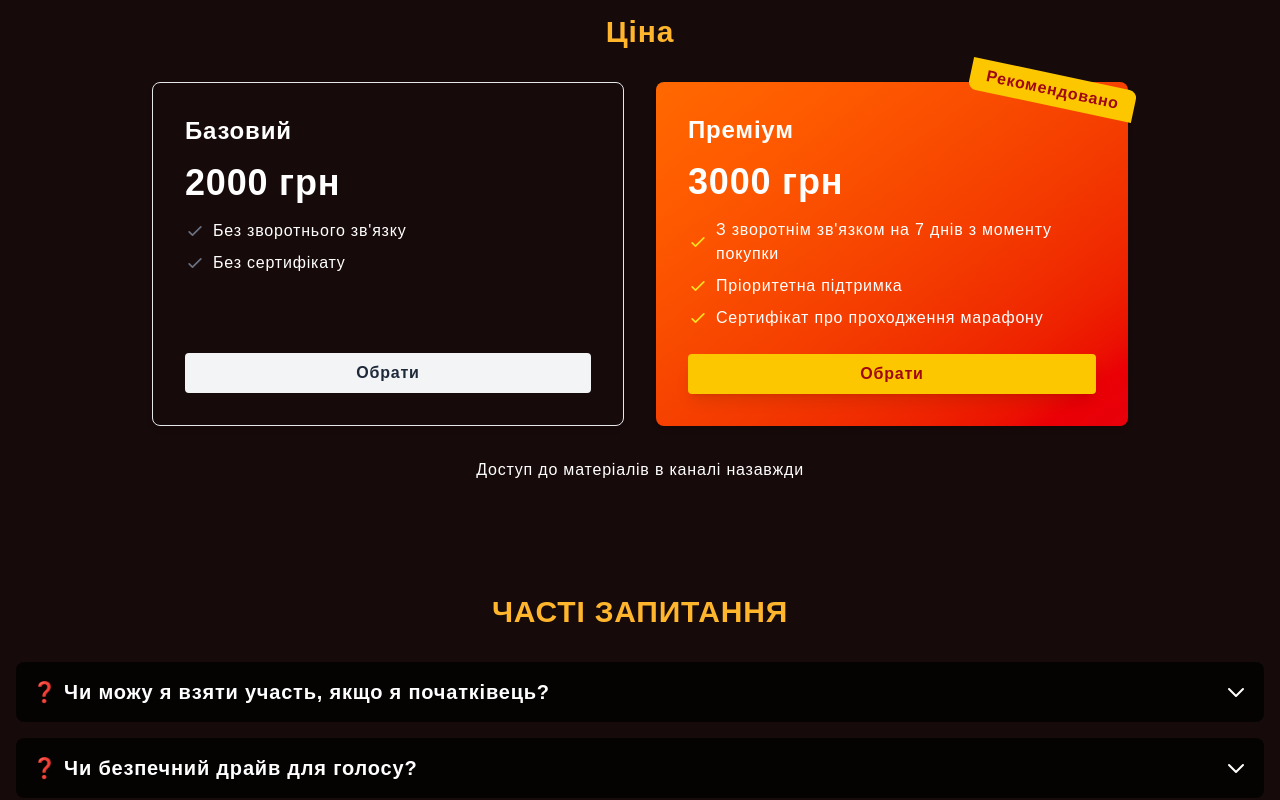
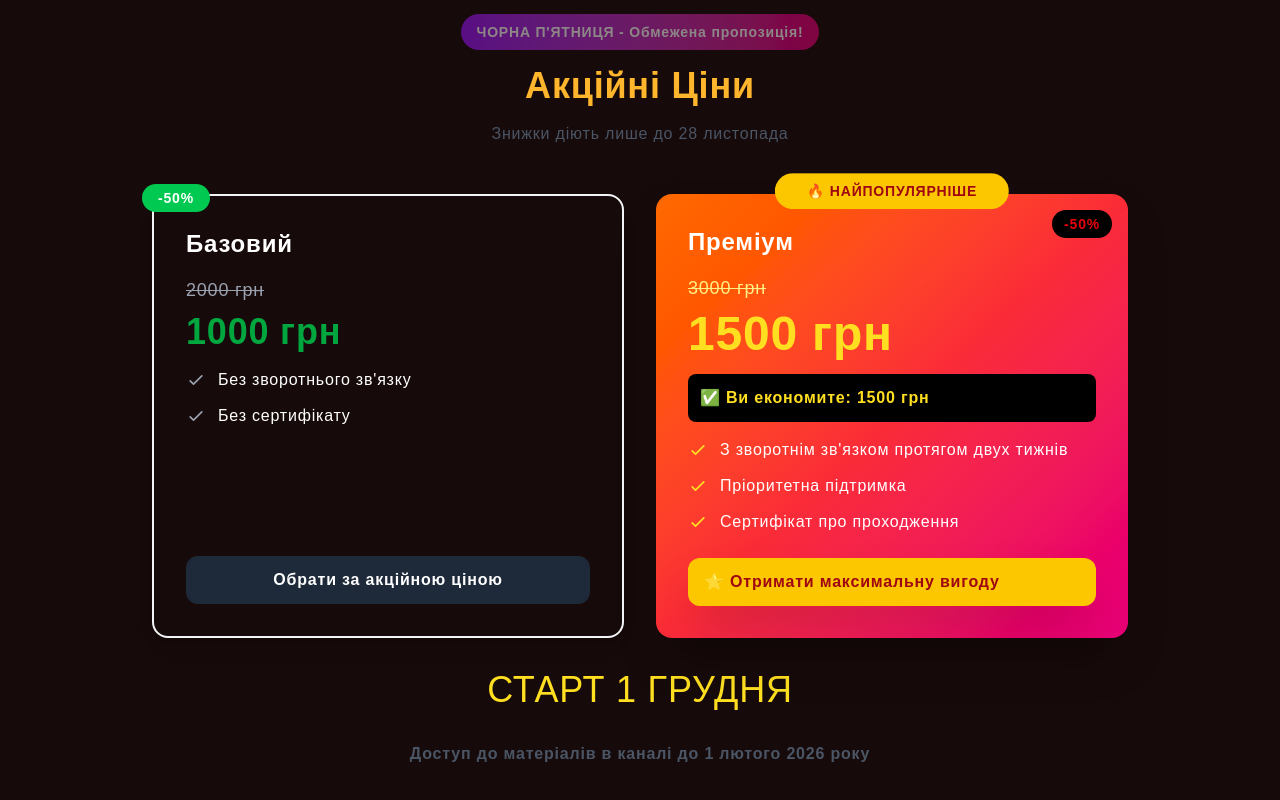
Before and after one commit to GrigoriyShkarta/fireUpYourDriveUa, a Next.js app: page / in a window 1280 px wide. Shown: the part 5300-6100 px from the top of the page. Built offline with nearby package versions, Linux system fonts and the light colour scheme; a web font is replaced by a local one.

Commit message:
fixed price

```diff
--- a/components/Price.tsx
+++ b/components/Price.tsx
@@ -1,128 +1,244 @@
+// export default function Price() {
+// 	return (
+// 		<div className='py-16 px-6 max-w-5xl mx-auto w-full'>
+// 			<h2 className='text-3xl font-bold mb-8 text-center'>Ціна</h2>
+//
+// 			<div className='grid md:grid-cols-2 gap-8'>
+// 				{/* Базовый вариант */}
+// 				<div className='bg-gray p-8 rounded-lg shadow-md border border-gray-200 flex flex-col justify-between'>
+// 					<div>
+// 						<h3 className='text-2xl font-semibold mb-4'>Базовий</h3>
+// 						<p className='text-4xl font-bold mb-4'>2000 грн</p>
+// 						<ul className='space-y-2'>
+// 							<li className='flex items-center'>
+// 								<svg
+// 									className='w-5 h-5 mr-2 text-gray-500'
+// 									fill='none'
+// 									stroke='currentColor'
+// 									viewBox='0 0 24 24'
+// 									xmlns='http://www.w3.org/2000/svg'
+// 								>
+// 									<path
+// 										strokeLinecap='round'
+// 										strokeLinejoin='round'
+// 										strokeWidth='2'
+// 										d='M5 13l4 4L19 7'
+// 									></path>
+// 								</svg>
+// 								Без зворотнього зв&apos;язку
+// 							</li>
+// 							<li className='flex items-center'>
+// 								<svg
+// 									className='w-5 h-5 mr-2 text-gray-500'
+// 									fill='none'
+// 									stroke='currentColor'
+// 									viewBox='0 0 24 24'
+// 									xmlns='http://www.w3.org/2000/svg'
+// 								>
+// 									<path
+// 										strokeLinecap='round'
+// 										strokeLinejoin='round'
+// 										strokeWidth='2'
+// 										d='M5 13l4 4L19 7'
+// 									></path>
+// 								</svg>
+// 								Без сертифікату
+// 							</li>
+// 						</ul>
+// 					</div>
+// 					<a href='https://t.me/yana_vocalcoach'>
+// 						<button className='mt-6 w-full bg-gray-100 hover:bg-gray-200 text-gray-800 font-bold py-2 px-4 rounded transition cursor-pointer'>
+// 							<a href='https://t.me/yana_vocalcoach'>Обрати</a>
+// 						</button>
+// 					</a>
+// 				</div>
+//
+// 				{/* Премиум вариант с "огненным" стилем */}
+// 				<div className='relative p-8 rounded-lg shadow-md bg-gradient-to-br from-orange-500 to-red-600 text-white transform hover:scale-105 transition duration-300'>
+// 					{/* Декоративный элемент "популярно" */}
+// 					<div className='absolute top-0 right-0 bg-yellow-400 text-red-800 font-bold px-4 py-1 rounded-bl-lg rounded-tr-lg transform rotate-12 translate-x-2 -translate-y-2'>
+// 						Рекомендовано
+// 					</div>
+// 					<h3 className='text-2xl font-semibold mb-4'>Преміум</h3>
+// 					<p className='text-4xl font-bold mb-4'>3000 грн</p>
+// 					<ul className='space-y-2'>
+// 						<li className='flex items-center'>
+// 							<svg
+// 								className='w-5 h-5 mr-2 text-yellow-300 flex-shrink-0'
+// 								fill='none'
+// 								stroke='currentColor'
+// 								viewBox='0 0 24 24'
+// 								xmlns='http://www.w3.org/2000/svg'
+// 							>
+// 								<path
+// 									strokeLinecap='round'
+// 									strokeLinejoin='round'
+// 									strokeWidth='2'
+// 									d='M5 13l4 4L19 7'
+// 								></path>
+// 							</svg>
+// 							З зворотнім зв&apos;язком на 7 днів з моменту покупки
+// 						</li>
+// 						<li className='flex items-center'>
+// 							<svg
+// 								className='w-5 h-5 mr-2 text-yellow-300 flex-shrink-0'
+// 								fill='none'
+// 								stroke='currentColor'
+// 								viewBox='0 0 24 24'
+// 								xmlns='http://www.w3.org/2000/svg'
+// 							>
+// 								<path
+// 									strokeLinecap='round'
+// 									strokeLinejoin='round'
+// 									strokeWidth='2'
+// 									d='M5 13l4 4L19 7'
+// 								></path>
+// 							</svg>
+// 							Пріоритетна підтримка
+// 						</li>
+// 						<li className='flex items-center'>
+// 							<svg
+// 								className='w-5 h-5 mr-2 text-yellow-300 flex-shrink-0'
+// 								fill='none'
+// 								stroke='currentColor'
+// 								viewBox='0 0 24 24'
+// 								xmlns='http://www.w3.org/2000/svg'
+// 							>
+// 								<path
+// 									strokeLinecap='round'
+// 									strokeLinejoin='round'
+// 									strokeWidth='2'
+// 									d='M5 13l4 4L19 7'
+// 								></path>
+// 							</svg>
+// 							Сертифікат про проходження марафону
+// 						</li>
+// 					</ul>
+// 					<a href='https://t.me/yana_vocalcoach'>
+// 						<button className='mt-6 w-full bg-yellow-400 hover:bg-yellow-300 text-red-800 font-bold py-2 px-4 rounded transition shadow-lg hover:shadow-xl cursor-pointer'>
+// 							Обрати
+// 						</button>
+// 					</a>
+// 				</div>
+// 			</div>
+//
+// 			<p className='text-center mt-8'>Доступ до матеріалів в каналі назавжди</p>
+// 		</div>
+// 	)
+// }
+
 export default function Price() {
   return (
     <div className='py-16 px-6 max-w-5xl mx-auto w-full'>
-			<h2 className='text-3xl font-bold mb-8 text-center'>Ціна</h2>
+      {/* Заголовок с акционным баннером */}
+      <div className='text-center mb-12'>
+        <div className='bg-gradient-to-r from-purple-600 to-pink-600 text-white text-sm font-bold py-2 px-4 rounded-full inline-block mb-4 animate-pulse'>
+          ЧОРНА П&#39;ЯТНИЦЯ - Обмежена пропозиція!
+        </div>
+        <h2 className='text-4xl font-bold mb-4'>Акційні Ціни</h2>
+        <p className='text-gray-600'>Знижки діють лише до 28 листопада</p>
+      </div>
 
       <div className='grid md:grid-cols-2 gap-8'>
-				{/* Базовый вариант */}
-				<div className='bg-gray p-8 rounded-lg shadow-md border border-gray-200 flex flex-col justify-between'>
+        {/* Базовый вариант с акционной ценой */}
+        <div className='p-8 rounded-2xl shadow-lg border-2 border-gray-100 flex flex-col justify-between relative'>
+          {/* Акционный стикер */}
+          <div className='absolute -top-3 -left-3 bg-green-500 text-white px-4 py-1 rounded-full text-sm font-bold'>
+            -50%
+          </div>
+
           <div>
             <h3 className='text-2xl font-semibold mb-4'>Базовий</h3>
-						<p className='text-4xl font-bold mb-4'>2000 грн</p>
-						<ul className='space-y-2'>
+
+            {/* Старая цена зачеркнута */}
+            <div className='mb-2'>
+              <span className='text-gray-400 line-through text-lg'>2000 грн</span>
+            </div>
+
+            {/* Новая акционная цена */}
+            <p className='text-4xl font-bold mb-4 text-green-600'>1000 грн</p>
+
+            <ul className='space-y-3'>
               <li className='flex items-center'>
-								<svg
-									className='w-5 h-5 mr-2 text-gray-500'
-									fill='none'
-									stroke='currentColor'
-									viewBox='0 0 24 24'
-									xmlns='http://www.w3.org/2000/svg'
-								>
-									<path
-										strokeLinecap='round'
-										strokeLinejoin='round'
-										strokeWidth='2'
-										d='M5 13l4 4L19 7'
-									></path>
+                <svg className='w-5 h-5 mr-3 text-gray-400' fill='none' stroke='currentColor' viewBox='0 0 24 24'>
+                  <path strokeLinecap='round' strokeLinejoin='round' strokeWidth='2' d='M5 13l4 4L19 7'></path>
                 </svg>
-								Без зворотнього зв&apos;язку
+                Без зворотнього зв&#39;язку
               </li>
               <li className='flex items-center'>
-								<svg
-									className='w-5 h-5 mr-2 text-gray-500'
-									fill='none'
-									stroke='currentColor'
-									viewBox='0 0 24 24'
-									xmlns='http://www.w3.org/2000/svg'
-								>
-									<path
-										strokeLinecap='round'
-										strokeLinejoin='round'
-										strokeWidth='2'
-										d='M5 13l4 4L19 7'
-									></path>
+                <svg className='w-5 h-5 mr-3 text-gray-400' fill='none' stroke='currentColor' viewBox='0 0 24 24'>
+                  <path strokeLinecap='round' strokeLinejoin='round' strokeWidth='2' d='M5 13l4 4L19 7'></path>
                 </svg>
                 Без сертифікату
               </li>
             </ul>
           </div>
           <a href='https://t.me/yana_vocalcoach'>
-						<button className='mt-6 w-full bg-gray-100 hover:bg-gray-200 text-gray-800 font-bold py-2 px-4 rounded transition cursor-pointer'>
-							<a href='https://t.me/yana_vocalcoach'>Обрати</a>
+          <button className='mt-6 w-full bg-gray-800 hover:bg-gray-900 text-white font-bold py-3 px-4 rounded-xl transition-all duration-300 cursor-pointer hover:scale-105'>
+            Обрати за акційною ціною
           </button>
           </a>
         </div>
 
-				{/* Премиум вариант с "огненным" стилем */}
-				<div className='relative p-8 rounded-lg shadow-md bg-gradient-to-br from-orange-500 to-red-600 text-white transform hover:scale-105 transition duration-300'>
-					{/* Декоративный элемент "популярно" */}
-					<div className='absolute top-0 right-0 bg-yellow-400 text-red-800 font-bold px-4 py-1 rounded-bl-lg rounded-tr-lg transform rotate-12 translate-x-2 -translate-y-2'>
-						Рекомендовано
+        {/* Премиум вариант с максимальной скидкой */}
+        <div className='relative p-8 rounded-2xl shadow-2xl bg-gradient-to-br from-orange-500 via-red-500 to-pink-600 text-white transform hover:scale-105 transition duration-300'>
+          {/* Верхний стикер "Топ предложение" */}
+          <div className='absolute -top-3 left-1/2 transform -translate-x-1/2 bg-yellow-400 text-red-800 font-bold px-8 py-2 rounded-full text-sm animate-bounce whitespace-nowrap'>
+            🔥 НАЙПОПУЛЯРНІШЕ
           </div>
+
+          {/* Стикер скидки */}
+          <div className='absolute top-4 right-4 bg-black  text-red-600 font-bold px-3 py-1 rounded-full text-sm'>
+            -50%
+          </div>
+
           <h3 className='text-2xl font-semibold mb-4'>Преміум</h3>
-					<p className='text-4xl font-bold mb-4'>3000 грн</p>
-					<ul className='space-y-2'>
+
+          {/* Старая цена */}
+          <div className='mb-2'>
+            <span className='text-yellow-200 line-through text-lg'>3000 грн</span>
+          </div>
+
+          {/* Новая цена */}
+          <p className='text-5xl font-bold mb-4 text-yellow-300'>1500 грн</p>
+
+          {/* Экономия */}
+          <div className='bg-black bg-opacity-30 rounded-lg p-3 mb-4'>
+            <p className='text-yellow-300 font-semibold'>✅ Ви економите: 1500 грн</p>
+          </div>
+
+          <ul className='space-y-3'>
             <li className='flex items-center'>
-							<svg
-								className='w-5 h-5 mr-2 text-yellow-300 flex-shrink-0'
-								fill='none'
-								stroke='currentColor'
-								viewBox='0 0 24 24'
-								xmlns='http://www.w3.org/2000/svg'
-							>
-								<path
-									strokeLinecap='round'
-									strokeLinejoin='round'
-									strokeWidth='2'
-									d='M5 13l4 4L19 7'
-								></path>
+              <svg className='w-5 h-5 mr-3 text-yellow-300 flex-shrink-0' fill='none' stroke='currentColor' viewBox='0 0 24 24'>
+                <path strokeLinecap='round' strokeLinejoin='round' strokeWidth='2' d='M5 13l4 4L19 7'></path>
               </svg>
-							З зворотнім зв&apos;язком на 7 днів з моменту покупки
+              З зворотнім зв&#39;язком протягом двух тижнів
             </li>
             <li className='flex items-center'>
-							<svg
-								className='w-5 h-5 mr-2 text-yellow-300 flex-shrink-0'
-								fill='none'
-								stroke='currentColor'
-								viewBox='0 0 24 24'
-								xmlns='http://www.w3.org/2000/svg'
-							>
-								<path
-									strokeLinecap='round'
-									strokeLinejoin='round'
-									strokeWidth='2'
-									d='M5 13l4 4L19 7'
-								></path>
+              <svg className='w-5 h-5 mr-3 text-yellow-300 flex-shrink-0' fill='none' stroke='currentColor' viewBox='0 0 24 24'>
+                <path strokeLinecap='round' strokeLinejoin='round' strokeWidth='2' d='M5 13l4 4L19 7'></path>
               </svg>
               Пріоритетна підтримка
             </li>
             <li className='flex items-center'>
-							<svg
-								className='w-5 h-5 mr-2 text-yellow-300 flex-shrink-0'
-								fill='none'
-								stroke='currentColor'
-								viewBox='0 0 24 24'
-								xmlns='http://www.w3.org/2000/svg'
-							>
-								<path
-									strokeLinecap='round'
-									strokeLinejoin='round'
-									strokeWidth='2'
-									d='M5 13l4 4L19 7'
-								></path>
+              <svg className='w-5 h-5 mr-3 text-yellow-300 flex-shrink-0' fill='none' stroke='currentColor' viewBox='0 0 24 24'>
+                <path strokeLinecap='round' strokeLinejoin='round' strokeWidth='2' d='M5 13l4 4L19 7'></path>
               </svg>
-							Сертифікат про проходження марафону
+              Сертифікат про проходження
             </li>
           </ul>
+
           <a href='https://t.me/yana_vocalcoach'>
-						<button className='mt-6 w-full bg-yellow-400 hover:bg-yellow-300 text-red-800 font-bold py-2 px-4 rounded transition shadow-lg hover:shadow-xl cursor-pointer'>
-							Обрати
+          <button className='flex items-center gap-2 mt-6 w-full bg-yellow-400 hover:bg-yellow-300 text-red-800 text-nowrap font-bold py-3 px-4 rounded-xl transition-all duration-300 shadow-2xl hover:shadow-3xl cursor-pointer hover:scale-105 transform'>
+            ⭐ Отримати максимальну вигоду
           </button>
           </a>
         </div>
       </div>
 
-			<p className='text-center mt-8'>Доступ до матеріалів в каналі назавжди</p>
+      <p className='text-center mt-8 text-4xl text-yellow-300'>СТАРТ 1 ГРУДНЯ</p>
+
+      <p className='text-center mt-8 text-gray-600 font-semibold'>Доступ до матеріалів в каналі до 1 лютого 2026 року</p>
     </div>
   )
 }
```
Lines whose indentation alone changed are shown as unchanged.
